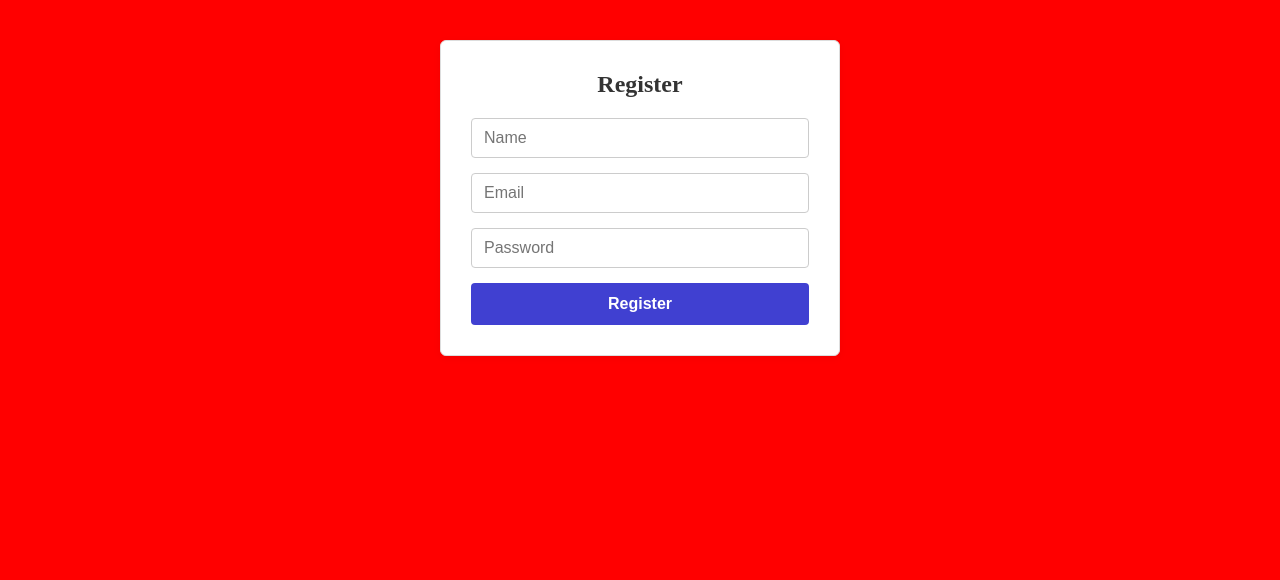
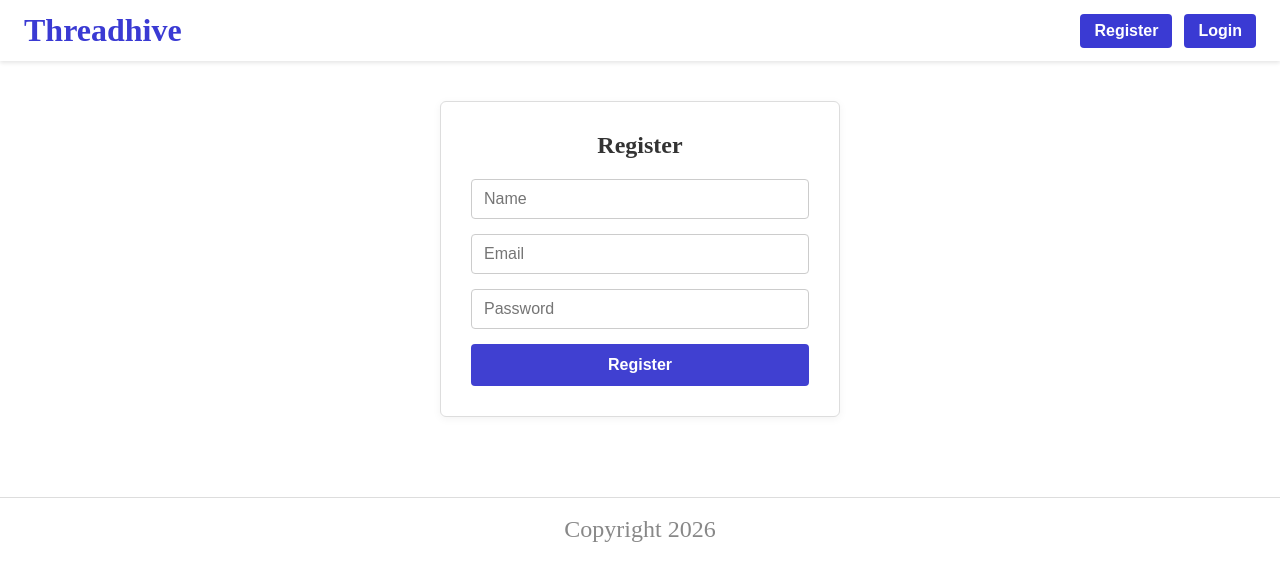
Before and after one commit to Objective-Enterprises/2026-05-02-react1, a React (Vite) app: page / in a window 1280 px wide. Shown: the top 580 px of the page. Built offline with nearby package versions, Linux system fonts and the light colour scheme.

Commit message:
Display header content

```diff
--- a/src/App.css
+++ b/src/App.css
@@ -15,7 +15,6 @@ html, body {
   flex-direction: column;
   min-height: 100vh;
   width: 100vw;
-  background: red;
 }
 
 .main-center-content {
--- a/src/App.jsx
+++ b/src/App.jsx
@@ -2,12 +2,16 @@ import "./App.css"
 import Register from "./pages/Auth/Register";
 import Login from "./pages/Auth/Login";
 import { useState } from "react";
+import Footer from "./components/Footer/Footer";
+import Header from "./components/Header/Header";
 
 function App() {
   const [currentPage, setCurrentPage] = useState('register');
   return (
     <div className="app-layout">
+      <Header />
       {currentPage === 'register' ? <Register /> : <Login />}
+      <Footer />
     </div>
   );
 }
--- a/src/components/Footer/Footer.jsx
+++ b/src/components/Footer/Footer.jsx
@@ -2,3 +2,11 @@ import React from "react";
 import "./Footer.css";
 
 // Footer component
+export default function Footer () {
+  const date = new Date().getFullYear()
+  return (
+    <footer>
+      Copyright {date}
+    </footer>
+  )
+}
--- a/src/components/Header/Header.jsx
+++ b/src/components/Header/Header.jsx
@@ -6,9 +6,16 @@ function Header({ onNavigate }) {
    // Dummy authentication variable. Will be eventually replaced with actual authentication logic.
    // Todo: define respective functions
 
+  const buttons = isAuthenticated
+    ? <button>Logout</button>
+    : <><button>Register</button><button>Login</button></>
+
   return (
     <header className="header">
-      {/* Todo: Header Component */}
+      <h1 className="title">Threadhive</h1>
+      <div className="header-right">
+        {buttons}
+      </div>
     </header>
   );
 }
```
